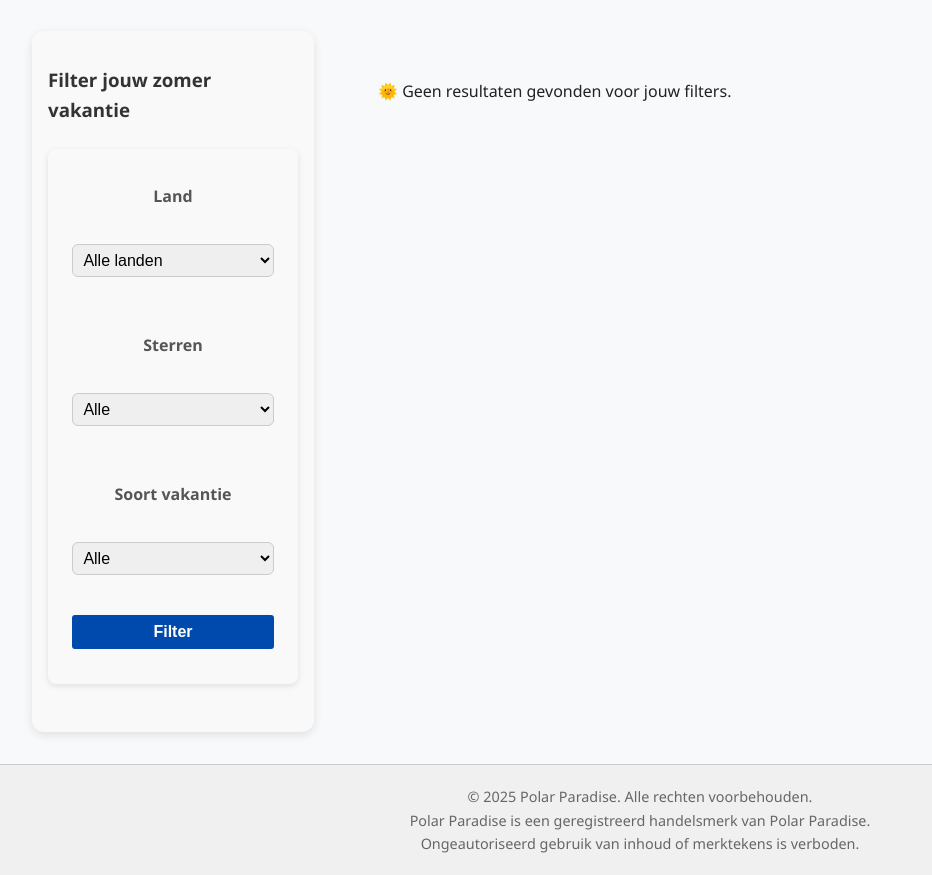
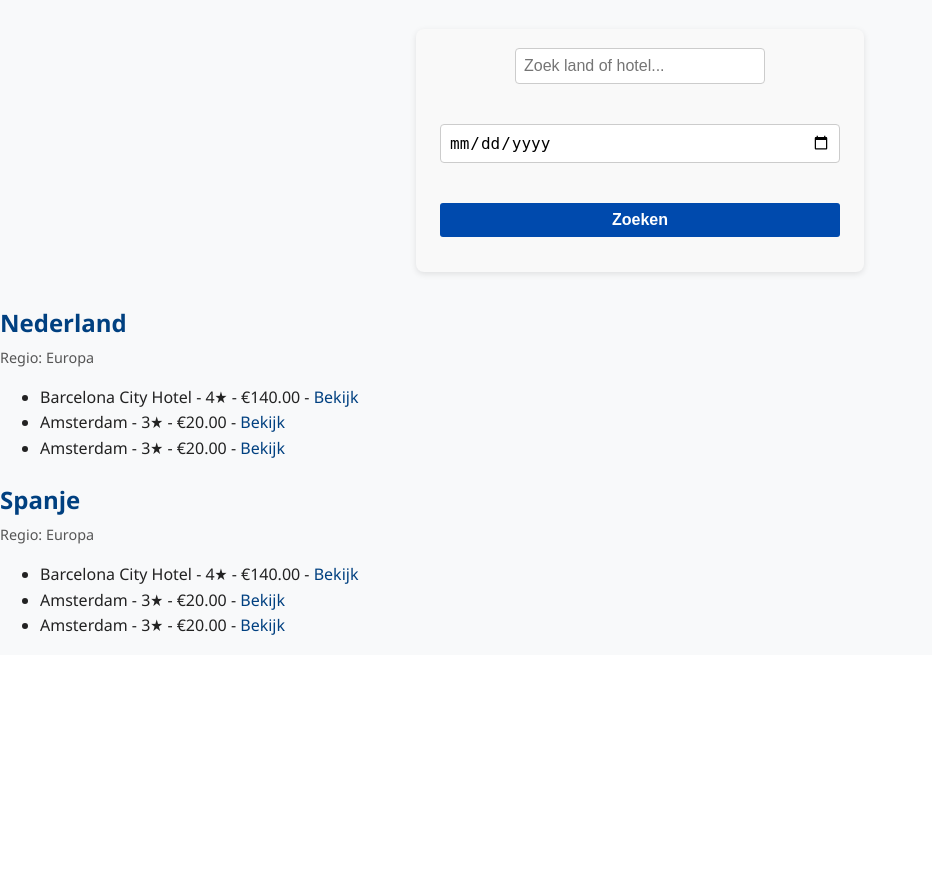
Before and after one commit to AidenColin024/Vakantie-website, a PHP site: page /zomer.php in a window 1280 px wide. Shown: the part 632-1507 px from the top of the page, without its empty margins (0-932 px from the left). After the commit the page ends 1267 px from the top, so only its background shows below. Run offline with PHP 8.4, Linux system fonts and the light colour scheme; data comes from the database, SQL or seed files in the repository.

Commit message:
kleine conflicten verwijderd

```diff
--- a/html/Admin/admin-recensies.php
+++ b/html/Admin/admin-recensies.php
@@ -1,5 +1,5 @@
 <?php
-$servername = "db"; // of 'localhost'
+$servername = "db";
 $username = "root";
 $password = "rootpassword";
 $database = "mydatabase";
--- a/html/account.php
+++ b/html/account.php
@@ -97,7 +97,6 @@ $boekingen = $stmt->fetchAll(PDO::FETCH_ASSOC);
     <nav class="pp-nav">
         <ul>
             <li><a href="index.php">Home</a></li>
-            <li><a href="ski.php">Ski vakanties</a></li>
             <li><a href="zomer.php">Zomer vakanties</a></li>
             <li><a href="overons.php">Over ons</a></li>
             <li><a href="contact.php">Contact</a></li>
--- a/html/hotel-details.php
+++ b/html/hotel-details.php
@@ -60,7 +60,6 @@ $reviews = $stmtReviews->fetchAll(PDO::FETCH_ASSOC);
     <nav class="pp-nav">
         <ul>
             <li><a href="index.php">Home</a></li>
-            <li><a href="ski.php">Ski vakanties</a></li>
             <li><a href="zomer.php">Zomer vakanties</a></li>
             <li><a href="hotels.php">Hotels</a></li>
             <li><a href="overons.php">Over ons</a></li>
--- a/html/hotels.php
+++ b/html/hotels.php
@@ -39,7 +39,7 @@ $hotels = $stmt->fetchAll(PDO::FETCH_ASSOC);
         <?php endforeach; ?>
     </ul>
 <?php else: ?>
-    <p>Geen ski hotels gevonden.</p>
+    <p>Geen hotels gevonden.</p>
 <?php endif; ?>
 
 </body>
--- a/html/plaats-review.php
+++ b/html/plaats_review.php
@@ -22,6 +22,7 @@ if (isset($_GET['id'])) {
 $bericht = "";
 
 if ($_SERVER['REQUEST_METHOD'] == 'POST') {
+
     if (isset($_POST['hotel'])) {
         $hotel = $_POST['hotel'];
     } else {
@@ -60,6 +61,7 @@ if ($_SERVER['REQUEST_METHOD'] == 'POST') {
     } else {
         $bericht = "Vul alle velden correct in.";
     }
+
 } else {
     $bericht = "Ongeldige aanvraag.";
 }
@@ -74,11 +76,13 @@ if ($_SERVER['REQUEST_METHOD'] == 'POST') {
 <body>
 <div class="container">
     <h1>Recensie plaatsen</h1>
+
     <?php if ($bericht != ""): ?>
         <p style="color:<?php if ($bericht == "Recensie succesvol geplaatst, maar geen hotel ID gevonden voor redirect.") { echo 'green'; } else { echo 'red'; } ?>; font-weight:bold;">
             <?php echo htmlspecialchars($bericht); ?>
         </p>
     <?php endif; ?>
+
     <p><a href="hotel-details.php?id=<?php echo htmlspecialchars($hotelId); ?>">Terug naar hotel</a></p>
 </div>
 </body>
--- a/html/zomer.php
+++ b/html/zomer.php
@@ -1,54 +1,87 @@
 <?php
-$servername = "db";
-$username = "root";
-$password = "rootpassword";
-$database = "mydatabase";
 
-try {
-    $conn = new PDO("mysql:host=$servername;dbname=$database", $username, $password);
-    $conn->setAttribute(PDO::ATTR_ERRMODE, PDO::ERRMODE_EXCEPTION);
-} catch (PDOException $e) {
-    echo "❌ Verbindingsfout: " . $e->getMessage();
+$pdo = new PDO(
+    "mysql:host=db;dbname=mydatabase;charset=utf8mb4",
+    "root",
+    "rootpassword",
+    [PDO::ATTR_ERRMODE => PDO::ERRMODE_EXCEPTION]
+);
+
+$filterStars = isset($_GET['stars']) ? $_GET['stars'] : '';
+$filterType = isset($_GET['type']) ? $_GET['type'] : '';
+$filterCountry = isset($_GET['country']) ? $_GET['country'] : '';
+
+// Alle landen ophalen
+$landenStmt = $pdo->query("SELECT id, naam, region FROM landen ORDER BY naam");
+$landen = $landenStmt->fetchAll(PDO::FETCH_ASSOC);
+
+$landHotelData = [];
+
+// Query voorbereiden
+$sql = "SELECT id, hotel_naam, stars, prijs, type FROM hotels WHERE category = 'zomer'";
+
+if ($filterCountry !== '') {
+    $sql .= " AND name = :land";
 }
 
-// Query met filters opbouwen: alleen landen tonen, geen hotels
-$sql = "SELECT name, region, stars, type, image FROM hotels WHERE (hotel_naam IS NULL OR hotel_naam = '') AND category = 'zomer'";
-$params = [];
-
-if (!empty($_GET['stars'])) {
+if ($filterStars !== '') {
     $sql .= " AND stars = :stars";
-    $params[':stars'] = $_GET['stars'];
-}
-if (!empty($_GET['type'])) {
-    $sql .= " AND type = :type";
-    $params[':type'] = $_GET['type'];
-}
-if (!empty($_GET['country'])) {
-    $sql .= " AND name = :country";
-    $params[':country'] = $_GET['country'];
 }
 
-$stmt = $conn->prepare($sql);
-$stmt->execute($params);
-$landen = $stmt->fetchAll(PDO::FETCH_ASSOC);
+if ($filterType !== '') {
+    $sql .= " AND type = :type";
+}
+
+// Loop over landen en haal hotels op
+foreach ($landen as $land) {
+
+    if ($filterCountry !== '' && $filterCountry !== $land['naam']) {
+        continue;
+    }
+
+    $stmt = $pdo->prepare($sql);
+
+    if ($filterCountry !== '') {
+        $stmt->bindValue(':land', $land['naam']);
+    }
+
+    if ($filterStars !== '') {
+        $stmt->bindValue(':stars', $filterStars);
+    }
+
+    if ($filterType !== '') {
+        $stmt->bindValue(':type', $filterType);
+    }
+
+    $stmt->execute();
+    $hotels = $stmt->fetchAll(PDO::FETCH_ASSOC);
+
+    $landHotelData[] = [
+        'land' => $land,
+        'hotels' => $hotels
+    ];
+}
+
 ?>
+
 <!DOCTYPE html>
 <html lang="nl">
 <head>
-    <meta charset="UTF-8"/>
-    <meta name="viewport" content="width=device-width, initial-scale=1"/>
-    <title>Zomer Vakanties - Polar & Paradise</title>
+    <meta charset="UTF-8">
+    <title>Zomer vakanties</title>
     <link rel="stylesheet" href="vakantie.css?v=<?= time() ?>">
 </head>
 <body>
+
 <header class="pp-header">
     <div class="logo">
-        <a href="index.php"><img src="images/image1 (1).png" alt="Polar & Paradise"></a>
+        <a href="index.php">
+            <img src="images/image1 (1).png" alt="Polar & Paradise">
+        </a>
     </div>
     <nav class="pp-nav">
         <ul>
             <li><a href="index.php">Home</a></li>
-            <li><a href="zomer.php" class="active">Zomer vakanties</a></li>
             <li><a href="overons.php">Over ons</a></li>
             <li><a href="contact.php">Contact</a></li>
             <li><a href="login.php">Login</a></li>
@@ -57,75 +90,45 @@ $landen = $stmt->fetchAll(PDO::FETCH_ASSOC);
 </header>
 
 <section class="vakantie zomer-hero">
-    <img src="images/ChatGPT Image 21 mei 2025, 11_02_07.png" alt="Zomer vakanties" class="hero-img"/>
+    <img src="images/ChatGPT Image 21 mei 2025, 11_02_07.png" alt="Zomer vakanties" class="hero-img" />
     <div class="hero-text">
-        <h1>Vind jouw perfecte zomer vakantie</h1>
+        <h1>Vind jouw perfecte zomervakantie</h1>
         <p>Van de zonnige stranden tot groene natuurgebieden, wij helpen je de beste plek te vinden.</p>
     </div>
 </section>
 
-<main class="pp-content">
-    <div class="page-content">
-        <aside class="pp-filters">
-            <h3>Filter jouw zomer vakantie</h3>
-            <form method="GET" action="zomer.php">
-                <label for="country">Land</label>
-                <select id="country" name="country">
-                    <option value="">Alle landen</option>
-                    <option value="Spanje" <?= (isset($_GET['country']) && $_GET['country'] == 'Spanje') ? 'selected' : '' ?>>Spanje</option>
-                    <option value="Italië" <?= (isset($_GET['country']) && $_GET['country'] == 'Italië') ? 'selected' : '' ?>>Italië</option>
-                    <option value="Griekenland" <?= (isset($_GET['country']) && $_GET['country'] == 'Griekenland') ? 'selected' : '' ?>>Griekenland</option>
-                    <option value="Portugal" <?= (isset($_GET['country']) && $_GET['country'] == 'Portugal') ? 'selected' : '' ?>>Portugal</option>
-                    <option value="Frankrijk" <?= (isset($_GET['country']) && $_GET['country'] == 'Frankrijk') ? 'selected' : '' ?>>Frankrijk</option>
-                </select>
+<form method="GET" action="zoekresultaat.php" style="text-align:center; margin-top: 30px;">
+    <input type="text" name="zoekterm" placeholder="Zoek land of hotel..." style="padding: 8px; width: 250px;">
+    <input type="date" name="beschikbaar_op" style="padding: 8px;">
+    <button type="submit" style="padding: 8px;">Zoeken</button>
+</form>
 
-                <label for="stars">Sterren</label>
-                <select id="stars" name="stars">
-                    <option value="">Alle</option>
-                    <option value="3" <?= (isset($_GET['stars']) && $_GET['stars'] == '3') ? 'selected' : '' ?>>3 sterren</option>
-                    <option value="4" <?= (isset($_GET['stars']) && $_GET['stars'] == '4') ? 'selected' : '' ?>>4 sterren</option>
-                    <option value="5" <?= (isset($_GET['stars']) && $_GET['stars'] == '5') ? 'selected' : '' ?>>5 sterren</option>
-                </select>
+<?php foreach ($landHotelData as $entry): ?>
+    <div>
+        <h2>
+            <a href="land.php?naam=<?= urlencode($entry['land']['naam']) ?>">
+                <?= htmlspecialchars($entry['land']['naam']) ?>
+            </a>
+        </h2>
 
-                <label for="type">Soort vakantie</label>
-                <select id="type" name="type">
-                    <option value="">Alle</option>
-                    <option value="Familie" <?= (isset($_GET['type']) && $_GET['type'] == 'Familie') ? 'selected' : '' ?>>Familie</option>
-                    <option value="Romantisch" <?= (isset($_GET['type']) && $_GET['type'] == 'Romantisch') ? 'selected' : '' ?>>Romantisch</option>
-                    <option value="Actief" <?= (isset($_GET['type']) && $_GET['type'] == 'Actief') ? 'selected' : '' ?>>Actief</option>
-                </select>
+        <p>Regio: <?= htmlspecialchars($entry['land']['region']) ?></p>
 
-                <button type="submit">Filter</button>
-            </form>
-        </aside>
+        <?php if ($entry['hotels']): ?>
+            <ul>
+                <?php foreach ($entry['hotels'] as $hotel): ?>
+                    <li>
+                        <?= htmlspecialchars($hotel['hotel_naam']) ?> -
+                        <?= htmlspecialchars($hotel['stars']) ?>★ -
+                        €<?= htmlspecialchars($hotel['prijs']) ?> -
+                        <a href="hotels.php?id=<?= $hotel['id'] ?>">Bekijk</a>
+                    </li>
+                <?php endforeach; ?>
+            </ul>
+        <?php else: ?>
+            <p>Geen zomerhotels gevonden.</p>
+        <?php endif; ?>
+    </div>
+<?php endforeach; ?>
 
-        <section class="destination-blocks">
-            <?php if (count($landen) > 0): ?>
-                <?php foreach ($landen as $land): ?>
-                    <div class="destination-box">
-                        <?php if (!empty($land['image'])): ?>
-                            <img src="<?= htmlspecialchars($land['image']) ?>" alt="<?= htmlspecialchars($land['name']) ?>" style="width:100%;max-width:220px;height:auto;border-radius:6px;margin-bottom:10px;">
-                        <?php endif; ?>
-                        <h3><?= htmlspecialchars($land['name']) ?></h3>
-                        <p>Regio: <?= htmlspecialchars($land['region']) ?></p>
-                        <p>Sterren: <?= htmlspecialchars($land['stars']) ?></p>
-                        <p>Type: <?= htmlspecialchars($land['type']) ?></p>
-                        <?php if (!empty($land['link'])): ?>
-                            <p><a href="<?= htmlspecialchars($land['link']) ?>" target="_blank">Ga naar vakanties</a></p>
-                        <?php endif; ?>
-                    </div>
-                <?php endforeach; ?>
-            <?php else: ?>
-                <p>🌞 Geen resultaten gevonden voor jouw filters.</p>
-            <?php endif; ?>
-        </section>
-    </div>
-</main>
-
-<footer>
-    © 2025 Polar Paradise. Alle rechten voorbehouden.<br>
-    Polar Paradise is een geregistreerd handelsmerk van Polar Paradise.<br>
-    Ongeautoriseerd gebruik van inhoud of merktekens is verboden.
-</footer>
 </body>
 </html>
```
Also changed, not shown: html/admin-recensies.php (deleted, +0 -68 lines).
